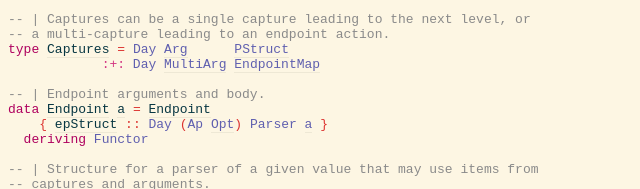
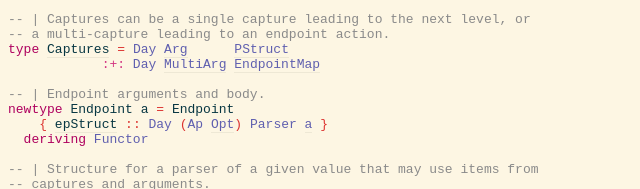
Before and after one commit to mstksg/servant-cli, a plain HTML site: page src/Servant.CLI.Internal.PStruct.html in a window 1280 px wide. Shown: the part 1561-1750 px from the top of the page, 0-640 px from the left. Drawn offline with Linux system fonts and the light colour scheme.

Commit message:
Update gh-pages at Fri May  3 01:59:57 PDT 2019

```diff
--- a/src/Servant.CLI.Internal.PStruct.html
+++ b/src/Servant.CLI.Internal.PStruct.html
@@ -108,7 +108,7 @@
 </span><a name="line-108"></a><span>            </span><span class="hs-operator">:+:</span><span> </span><span class="hs-identifier hs-type">Day</span><span> </span><a href="Servant.CLI.Internal.PStruct.html#MultiArg"><span class="hs-identifier hs-type">MultiArg</span></a><span> </span><a href="Servant.CLI.Internal.PStruct.html#EndpointMap"><span class="hs-identifier hs-type">EndpointMap</span></a><span>
 </span><a name="line-109"></a><span>
 </span><a name="line-110"></a><span class="hs-comment">-- | Endpoint arguments and body.</span><span>
-</span><a name="line-111"></a><span class="hs-keyword">data</span><span> </span><a name="Endpoint"><a href="Servant.CLI.Internal.PStruct.html#Endpoint"><span class="hs-identifier">Endpoint</span></a></a><span> </span><a name="local-6989586621679072626"><a href="#local-6989586621679072626"><span class="hs-identifier">a</span></a></a><span> </span><span class="hs-glyph">=</span><span> </span><a name="Endpoint"><a href="Servant.CLI.Internal.PStruct.html#Endpoint"><span class="hs-identifier">Endpoint</span></a></a><span>
+</span><a name="line-111"></a><span class="hs-keyword">newtype</span><span> </span><span class="hs-identifier">Endpoint</span><span> </span><span class="hs-identifier">a</span><span> </span><span class="hs-glyph">=</span><span> </span><span class="hs-identifier">Endpoint</span><span>
 </span><a name="line-112"></a><span>    </span><span class="hs-special">{</span><span> </span><a name="epStruct"><a href="Servant.CLI.Internal.PStruct.html#epStruct"><span class="hs-identifier">epStruct</span></a></a><span> </span><span class="hs-glyph">::</span><span> </span><span class="hs-identifier hs-type">Day</span><span> </span><span class="hs-special">(</span><span class="hs-identifier hs-type">Ap</span><span> </span><a href="Servant.CLI.Internal.PStruct.html#Opt"><span class="hs-identifier hs-type">Opt</span></a><span class="hs-special">)</span><span> </span><span class="hs-identifier hs-type">Parser</span><span> </span><a href="#local-6989586621679072626"><span class="hs-identifier hs-type">a</span></a><span> </span><span class="hs-special">}</span><span>
 </span><a name="line-113"></a><span>  </span><span class="hs-keyword">deriving</span><span> </span><span class="hs-identifier hs-type">Functor</span><span>
 </span><a name="line-114"></a><span>
```
